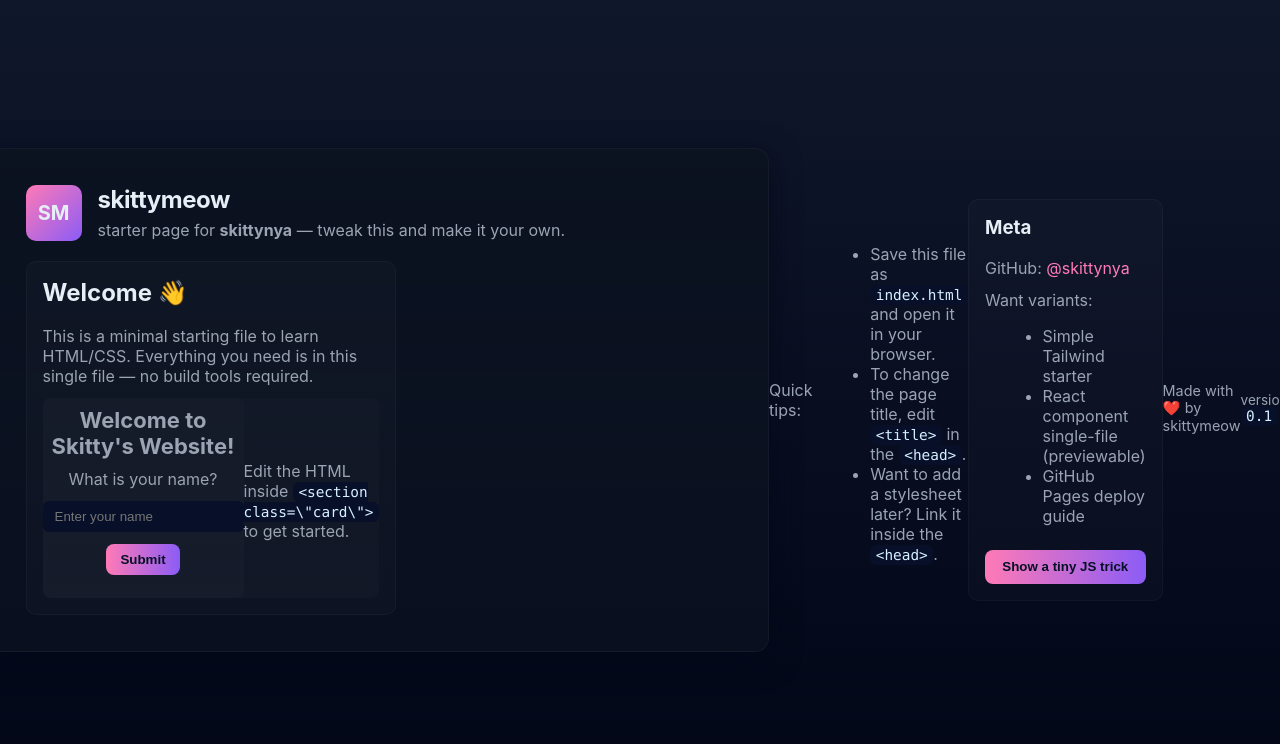
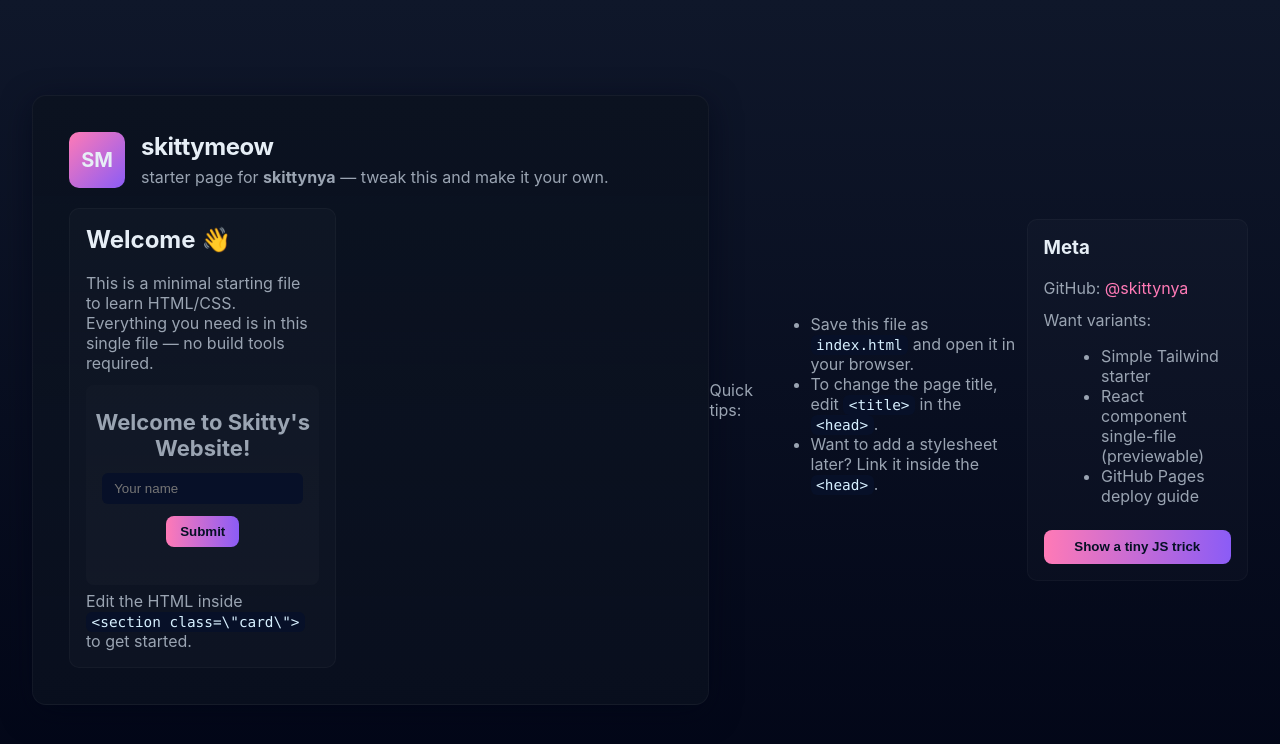
Before and after one commit to skittynya/skittymeow, a plain HTML site: page index.html in a window 1280 px wide. Drawn offline with Linux system fonts and the light colour scheme.

Commit message:
index.html

```diff
--- a/index.html
+++ b/index.html
@@ -101,11 +101,9 @@
         <div style="height:12px"></div>
 
         <div class="placeholder">
-          <div class="placeholder">
   <div style="text-align:center">
     <div style="font-weight:700;font-size:22px">Welcome to Skitty's Website!</div>
-    <div style="margin-top:10px;color:var(--muted)">What is your name?</div>
-    <input id="usernameInput" type="text" placeholder="Enter your name" style="margin-top:12px;padding:8px 12px;border-radius:6px;border:none;outline:none;background:#071028;color:#fff;">
+    <input id="usernameInput" type="text" placeholder="Your name" style="margin-top:12px;padding:8px 12px;border-radius:6px;border:none;outline:none;background:#071028;color:#fff;">
     <button onclick="greetUser()" style="margin-top:12px;padding:8px 14px;border-radius:8px;border:none;background:linear-gradient(90deg,var(--accent),#8b5cf6);color:#051025;font-weight:700;cursor:pointer">Submit</button>
     <div id="greetOutput" style="margin-top:14px;font-size:18px;color:var(--accent);"></div>
   </div>
@@ -113,7 +111,7 @@
 <script>
 function greetUser(){
   const name = document.getElementById('usernameInput').value;
-  document.getElementById('greetOutput').textContent = name ? `Hi ${name}! Welcome to Skitty's Website!` : '';
+  document.getElementById('greetOutput').textContent = name ? `Welcome, ${name}!` : '';
 }
 </script>
             <div style="margin-top:6px;color:var(--muted)">Edit the HTML inside <code>&lt;section class=\"card\"&gt;</code> to get started.</div>
@@ -154,10 +152,7 @@ function greetUser(){
       </aside>
     </main>
 
-    <footer>
-      <div>Made with ❤️ by skittymeow</div>
-      <div style="font-size:0.85rem;color:var(--muted)">version: <code>0.1</code></div>
-    </footer>
+
   </div>
 </body>
 </html>
```
